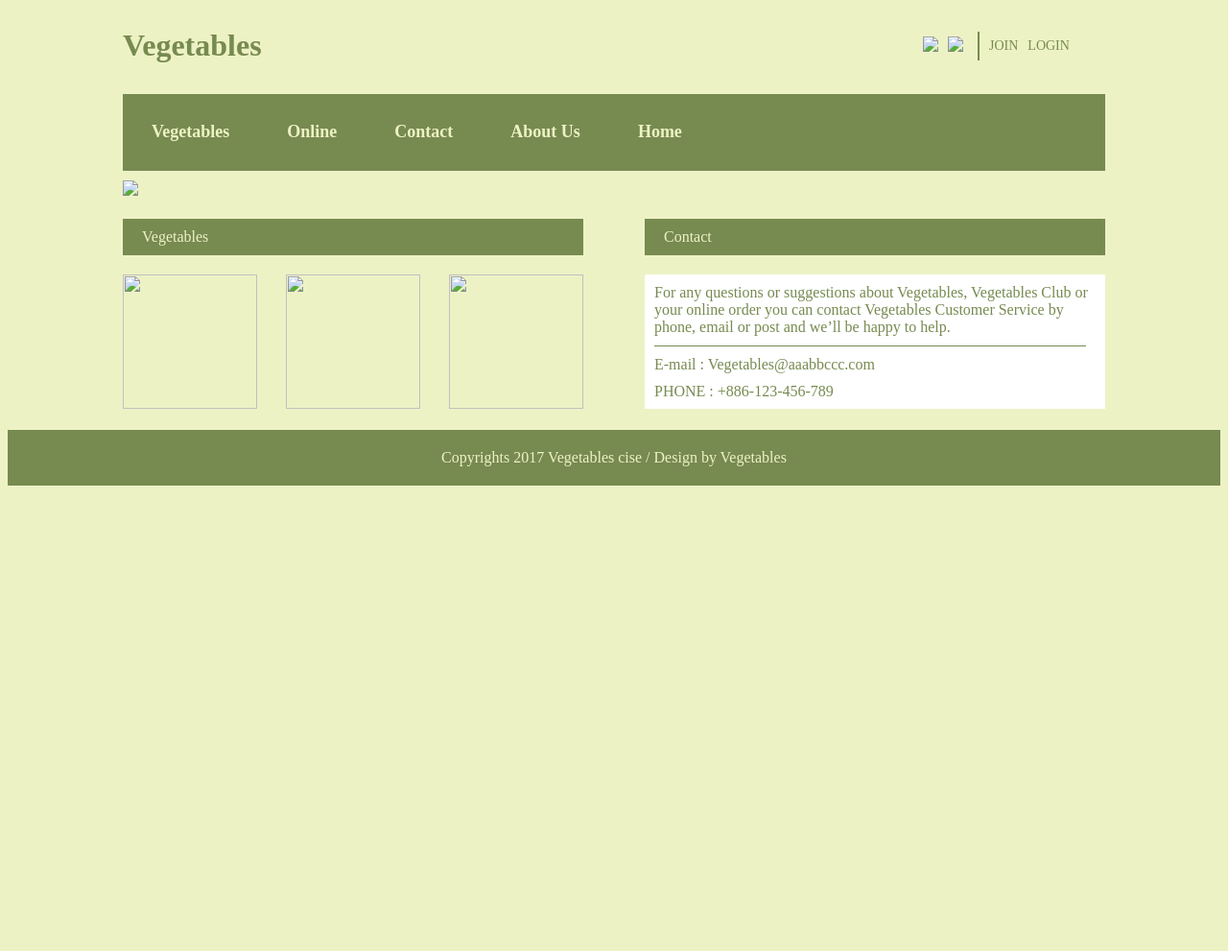
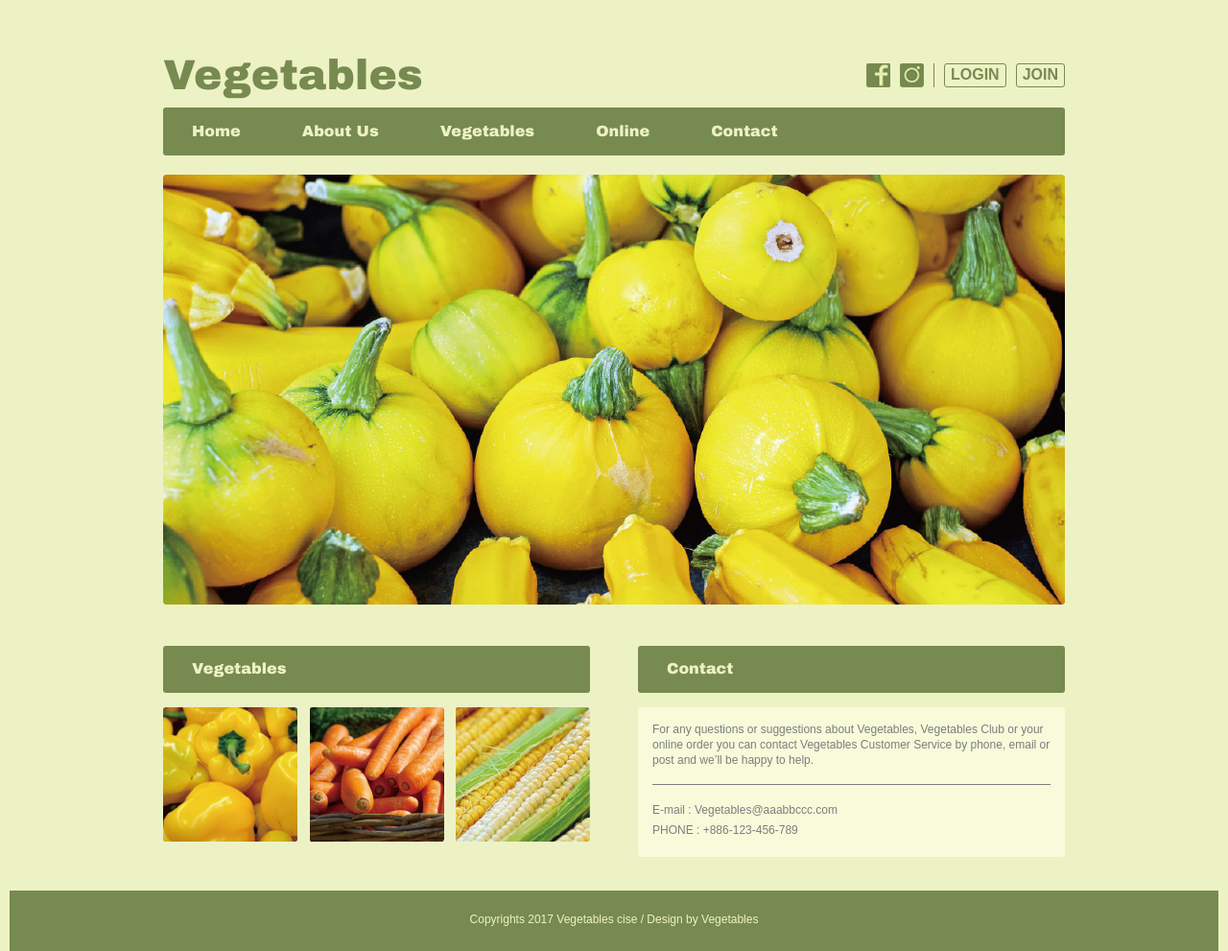
Before and after one commit to chica031177/Vegetable, a plain HTML site: page index.html in a window 1280 px wide. Shown: the whole page at 96% size. Before the commit the page ends 800 px from the top, so only its background shows below. Drawn offline with nearby package versions, Linux system fonts and the light colour scheme.

Commit message:
Vegetables

```diff
--- a/index.html
+++ b/index.html
@@ -4,53 +4,58 @@
   <meta charset="UTF-8">
   <meta name="viewport" content="width=device-width, initial-scale=1.0">
   <meta http-equiv="X-UA-Compatible" content="ie=edge">
-  <title>104590022</title>
+  <link rel="stylesheet" href="https://cdnjs.cloudflare.com/ajax/libs/normalize/8.0.1/normalize.css">
+  <link rel="stylesheet" href="style.css">
+  <title>Vegetables</title>
 </head>
-<body style="background-color:#edf2c5;">
-    <div style="max-width: 1024px;margin:0 auto;">
-        <div style="display:flex;align-items: center;">
-            <h1 style="color:#778a50;flex:1;">Vegetables</h1>
-            <div style="width: 200px;height: 70px;display:flex;align-items: center;">
-                <div style="margin-left: 10px;"><img src="facebook.png"></div>
-                <div style="margin-left: 10px;"><img src="instagram.png"></div>
-                <div style="width: 2px;height: 30px;background-color:#778a50;margin-left:15px;"></div>
-                <div style="margin-left: 10px;color:#778a50;font-size:14px;">JOIN</div>
-                <div style="margin-left: 10px;color:#778a50;font-size:14px;">LOGIN</div>
-            </div>
+<body>
+  <div class="page">
+    <header>
+      <h1>Vegetables</h1>
+      <div class="buttons">
+        <img src="img/btn_facebook.png">
+        <img src="img/btn_instagram.png">
+        <div class="line"></div>
+        <button type="button">LOGIN</button>
+        <button type="button">JOIN</button>
+      </div>
+    </header>
+
+    <nav>
+      <a href="#">Home</a>
+      <a href="#">About Us</a>
+      <a href="#">Vegetables</a>
+      <a href="#">Online</a>
+      <a href="#">Contact</a>
+    </nav>
+
+    <img class="pumpkin" src="img/img_main_pumpkin.png">
+
+    <main>
+      <div class="block">
+        <h2>Vegetables</h2>
+        <div class="picture">
+          <img src="img/img_vegetables_pepper.png">
+          <img src="img/img_vegetables_carrot.png">
+          <img src="img/img_vegetables_corn.png">
         </div>
-        <div style="max-width: 1024px;height: 80px;background-color:#778a50;display:flex;align-items: center;margin: 10px 0">
-            <div style="color: #edf2c5;margin: 16px 30px;font-weight:bold;font-size:18px;">Vegetables</div>
-            <div style="color: #edf2c5;margin: 16px 30px;font-weight:bold;font-size:18px;">Online</div>
-            <div style="color: #edf2c5;margin: 16px 30px;font-weight:bold;font-size:18px;">Contact</div>
-            <div style="color: #edf2c5;margin: 16px 30px;font-weight:bold;font-size:18px;">About Us</div>
-            <div style="color: #edf2c5;margin: 16px 30px;font-weight:bold;font-size:18px;">Home</div>
+
+      </div>
+
+      <div class="block">
+        <h2>Contact</h2>
+        <div class="word">
+          <p>For any questions or suggestions about Vegetables, Vegetables Club or your online order you can contact Vegetables Customer Service by phone, email or post and we’ll be happy to help.</p>
+          <div class="divide"></div>
+          <p class="contact">E-mail : Vegetables@aaabbccc.com <br>PHONE : +886-123-456-789</p>
         </div>
-        <img src="xuanyi.png" style="width: 100%;">
-        <div style="display:flex;flex:space-around;margin:20px 0;width: 100%;height:200px;">
-            <div style="width: 480px;height: 200px;padding-right:64px;">
-                <div style="padding: 10px 20px;background-color: #778a50;color:#edf2c5;">Vegetables</div>
-                <div style="display:flex;justify-content:space-between;padding-top:20px;">
-                    <img src="p1.jpg" style="width: 140px;height:140px;">
-                    <img src="p2.jpg" style="width: 140px;height:140px;">
-                    <img src="p3.jpg" style="width: 140px;height:140px;">
-                </div>
-            </div>
-            <div style="width: 480px;height: 200px;">
-                <div style="padding: 10px 20px;background-color: #778a50;color:#edf2c5;">Contact</div>
-                <div style="height: 140px;background-color:white;">
-                    <div style="color:#778a50;margin-top: 20px;padding:10px 10px;">
-                        For any questions or suggestions about Vegetables, Vegetables Club or your online order you can contact
-                        Vegetables Customer Service by phone, email or post and we’ll be happy to help.
-                    </div>
-                    <div style="width: 450px;height:1px; background-color: #778a50;margin-left: 10px;"></div>
-                    <div style="color:#778a50;padding: 10px 10px;">E-mail : Vegetables@aaabbccc.com</div>
-                    <div style="color:#778a50;padding: 0 10px;">PHONE : +886-123-456-789</div>
-                </div>
-            </div>
-        </div>
+      </div>
+    </main>
+
+    <footer>
+      Copyrights 2017 Vegetables cise / Design by Vegetables
+    </footer>
   </div>
-  <div style="background-color:#778a50;color: #edf2c5;display:flex;justify-content:center;padding:20px;">
-    Copyrights 2017 Vegetables cise / Design by Vegetables
-  </div>
+
 </body>
 </html>
--- /dev/null
+++ b/style.css
@@ -0,0 +1,147 @@
+body{
+  background: #edf2c5;
+}
+
+.page{
+  width: 1260px;
+  margin: auto;
+  margin-top: 53px;
+  /* background: white; */
+  display: flex;
+  justify-content: center;
+  flex-direction: column;
+  align-items: center;
+
+}
+
+header h1{
+  font-family: Arial Black;
+  font-size: 44px;
+  color: #778a50;
+  margin: 0;
+}
+
+header{
+  display: flex;
+  justify-content: space-between;
+  align-items: center;
+  width: 940px;
+  /* border: solid pink 1px; */
+  margin-bottom: 8px;
+}
+
+header .buttons{
+  display: flex;
+}
+header .buttons img{
+  height: 25px;
+  width: 25px;
+  cursor: pointer;
+}
+
+header .buttons img, .line, header .buttons button{
+  margin-left: 10px;
+}
+
+.line{
+  border-left: solid #778a50 1px;
+}
+
+header .buttons button{
+  background: transparent;
+  border-radius: 3px;
+  border: solid #778a50 1px;
+  font-family: Arial;
+  font-weight: bold;
+  color: #778a50;
+  height: 25px;
+  cursor: pointer;
+}
+
+nav{
+  /* border: solid red 1px; */
+  width: 940px;
+  background: #778a50;
+  padding: 16px 0;
+  border-radius: 3px;
+  margin-bottom: 20px;
+}
+
+nav a{
+  text-decoration: none;
+  font-family: Arial Black;
+  font-size: 16px;
+  color: #edf2c5;
+  margin: 0 30px;
+}
+
+.pumpkin{
+  width: 940px;
+  margin-bottom: 30px;
+  border-radius: 3px;
+}
+
+main{
+  display: flex;
+  flex-direction: row;
+  justify-content: space-between;
+  width: 940px;
+  margin-bottom: 35px;
+}
+
+.block{
+  width: 445px;
+}
+
+main .block h2{
+  padding: 15px 30px;
+  font-family: Arial Black;
+  font-size: 16px;
+  background: #778a50;
+  color: #edf2c5;
+  border-radius: 3px;
+  margin-bottom: 15px;
+}
+
+.picture{
+  display: flex;
+  justify-content: space-between;
+}
+
+.picture img{
+  height: 140px;
+  width: 140px;
+}
+
+.word{
+  background: #f7fbda;
+  padding: 16px 15px;
+  border-radius: 3px;
+}
+
+.word p{
+  font-family: Arial;
+  font-size: 12px;
+  line-height: 1.33;
+  margin: 0;
+  color: #7d7d7d;
+}
+
+p.contact{
+  line-height: 1.83;
+}
+
+.divide{
+  border-top: solid #7d7d7d 1px;
+  margin: 16px 0;
+}
+
+footer{
+  font-family: Arial;
+  font-size: 12px;
+  color: #edf2c5;
+  width: 100%;
+  background: #778a50;
+  text-align: center;
+  padding: 24px 0 25px 0;
+}
```
